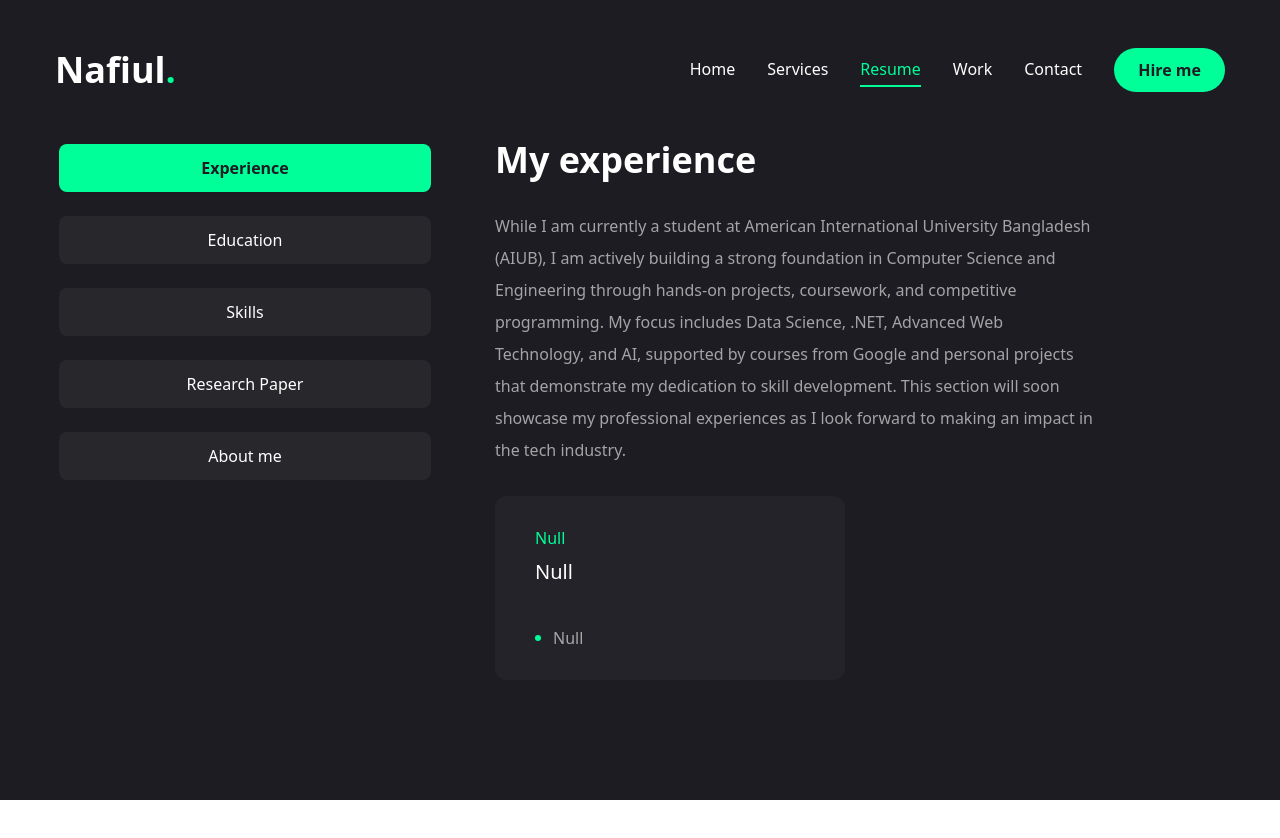
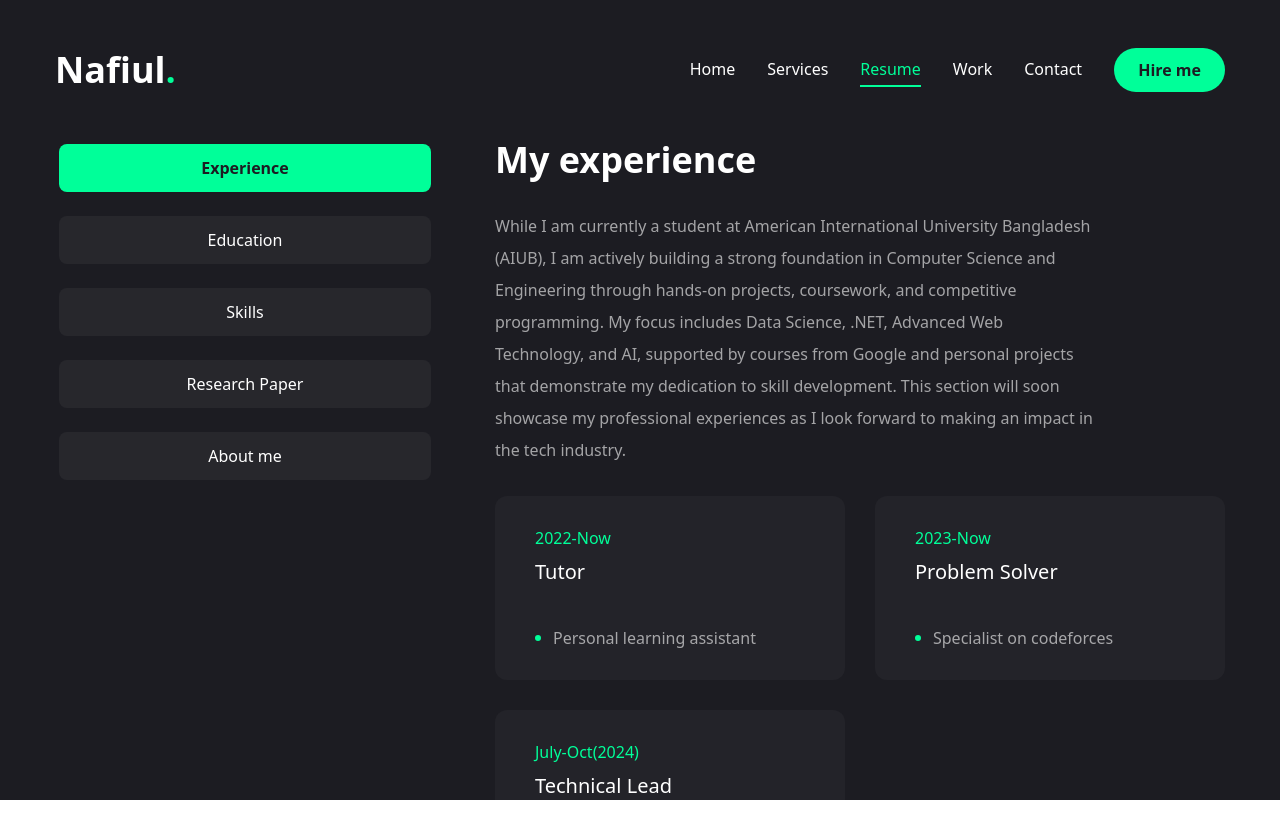
Before and after one commit to nafiulhaqueinan/Portfolio_site, a Next.js app: page /resume in a window 1280 px wide. Shown: the top 838 px of the page. Built offline with nearby package versions, Linux system fonts and the light colour scheme.

Commit message:
add exp>

```diff
--- a/app/resume/page.jsx
+++ b/app/resume/page.jsx
@@ -52,9 +52,19 @@ const experience ={
     "While I am currently a student at American International University Bangladesh (AIUB), I am actively building a strong foundation in Computer Science and Engineering through hands-on projects, coursework, and competitive programming. My focus includes Data Science, .NET, Advanced Web Technology, and AI, supported by courses from Google and personal projects that demonstrate my dedication to skill development. This section will soon showcase my professional experiences as I look forward to making an impact in the tech industry.",
     items:[
         {
-            company:"Null",
-            position:"Null",
-            duration:"Null"
+            company:"Personal learning assistant",
+            position:"Tutor",
+            duration:"2022-Now "
+        },
+        {
+            company:"Specialist on codeforces",
+            position:"Problem Solver",
+            duration:"2023-Now "
+        },
+        {
+            company:"Cisco IoT Hakathone Finalist",
+            position:"Technical Lead",
+            duration:"July-Oct(2024)"
         },
     ],
 };
```
